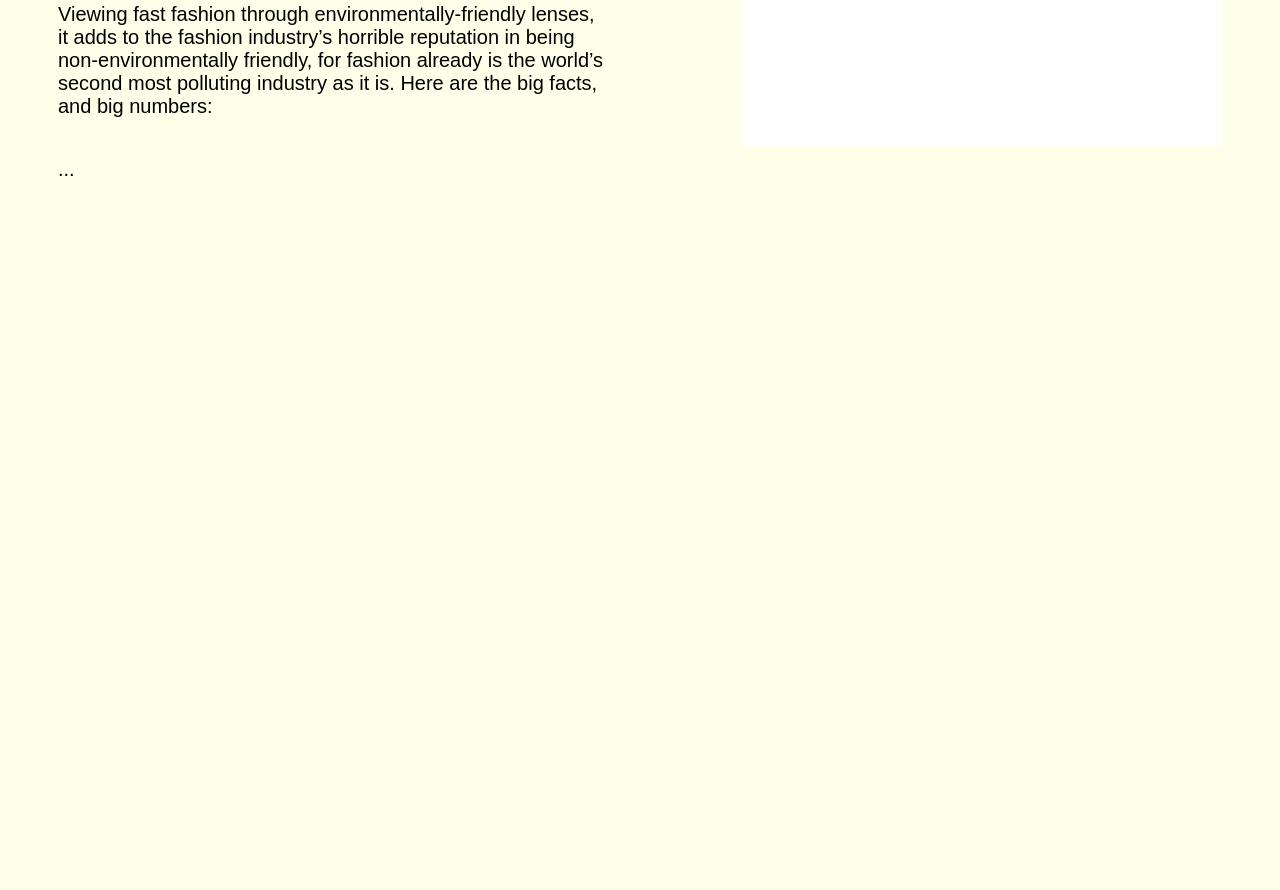
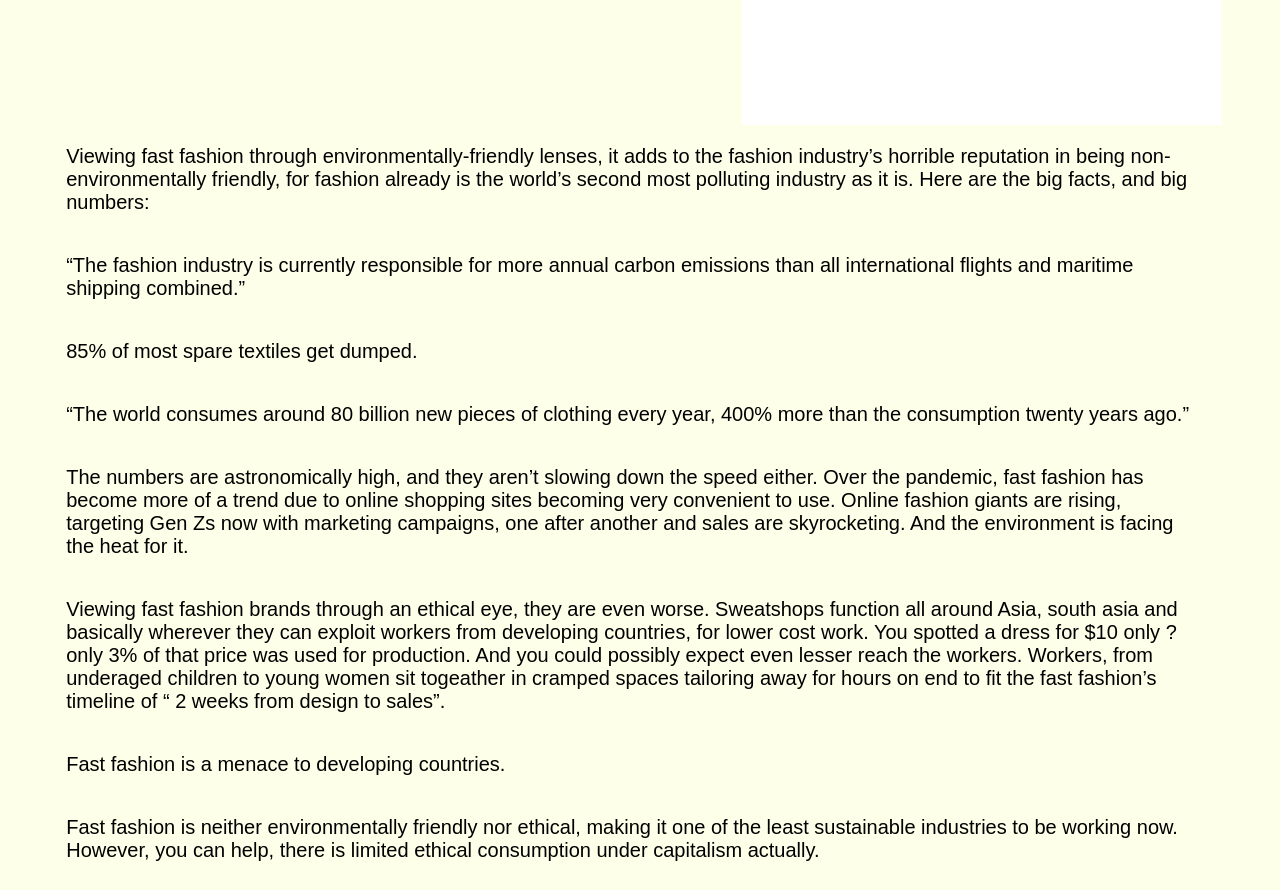
Before and after one commit to Ho-Jun-An/Ecosite, a plain HTML site: page articles/fastFashionAnEpidemic.html in a window 1280 px wide. Shown: the part 413-1303 px from the top of the page. Before the commit the page ends 800 px from the top, so only its background shows below. Drawn offline with Linux system fonts and the light colour scheme; a web font is replaced by a local one.

Commit message:
Updated Articles

```diff
--- a/articles/articles.css
+++ b/articles/articles.css
@@ -1,3 +1,9 @@
+.article-container {
+    display: flex;
+    flex-direction: column;
+    align-items: center;
+}
+
 .article-content-main {
     display: flex;
     justify-content: center;
@@ -23,6 +29,13 @@
     margin-right: 10px;
 }
 
+.article-text-outer {
+    font-size: 20px;
+    font-family: 'Arial Rounded MT', sans-serif;
+    width: 90%;
+    margin-right: 10px;
+}
+
 .article-image {
     max-height: 500px;
     margin-top: 50px;
--- a/articles/fastFashionAnEpidemic.html
+++ b/articles/fastFashionAnEpidemic.html
@@ -20,7 +20,7 @@
 </script>
 
 <body style="background-color: #feffe9">
-    <article>
+    <article class="article-container">
         <section class="article-content-main">
             <section class="article-content">
                 <h1 class="article-title">
@@ -28,28 +28,44 @@
                 </h1>
 
                 <p class="article-text">
-                    Every minute you reload Shein, about 10 new items appear on your screen. That is
-                    because on average, Shein uploads over 5000 new items every day. Five thousand!
-                    That is 5000 types of garments being manufactured daily in sweatshops that pay
-                    low wages to workers. Nothing about Fast fashion brands are ethical nor
-                    sustainable at all, but it has managed to stick to us with its cheap prices and quick
-                    production of trendy clothing.
-                </p>
-
-                <p class="article-text">
-                    Viewing fast fashion through environmentally-friendly lenses, it adds to the fashion
-                    industry’s horrible reputation in being non-environmentally friendly, for fashion
-                    already is the world’s second most polluting industry as it is. Here are the big facts,
-                    and big numbers:
-                </p>
-
-                <p class="article-text">
-                    ...
+                    Every minute you reload Shein, about 10 new items appear on your screen. That is because on average, Shein uploads over 5000 new items every day. Five thousand! That is 5000 types of garments being manufactured daily in sweatshops that pay low wages to workers. Nothing about Fast fashion brands are ethical nor sustainable at all, but it has managed to stick to us with its cheap prices and quick production of trendy clothing.
                 </p>
             </section>
 
             <img class="article-image" src="article-images/placeholder.png">
         </section>
+
+        <p class="article-text-outer">
+            Viewing fast fashion through environmentally-friendly lenses, it adds to the fashion industry’s horrible reputation in being non-environmentally friendly, for fashion already is the world’s second most polluting industry as it is. Here are the big facts, and big numbers:
+        </p>
+
+        <p class="article-text-outer">
+            “The fashion industry is currently responsible for more annual carbon emissions than all international flights and maritime shipping combined.”
+        </p>
+
+        <p class="article-text-outer">
+            85% of most spare textiles get dumped.
+        </p>
+
+        <p class="article-text-outer">
+            “The world consumes around 80 billion new pieces of clothing every year, 400% more than the consumption twenty years ago.”
+        </p>
+
+        <p class="article-text-outer">
+            The numbers are astronomically high, and they aren’t slowing down the speed either. Over the pandemic, fast fashion has become more of a trend due to online shopping sites becoming very convenient to use. Online fashion giants are rising, targeting Gen Zs now with marketing campaigns, one after another and sales are skyrocketing. And the environment is facing the heat for it.
+        </p>
+
+        <p class="article-text-outer">
+            Viewing fast fashion brands through an ethical eye, they are even worse. Sweatshops function all around Asia, south asia and basically wherever they can exploit workers from developing countries, for lower cost work. You spotted a dress for $10 only ? only 3% of that price was used for production. And you could possibly expect even lesser reach the workers. Workers, from underaged children to young women sit togeather in cramped spaces tailoring away for hours on end to fit the fast fashion’s timeline of “ 2 weeks from design to sales”.
+        </p>
+
+        <p class="article-text-outer">
+            Fast fashion is a menace to developing countries.
+        </p>
+
+        <p class="article-text-outer">
+            Fast fashion is neither environmentally friendly nor ethical, making it one of the least sustainable industries to be working now. However, you can help, there is limited ethical consumption under capitalism actually.
+        </p>
     </article>
 
     <button class="back-button" onclick="goBack()">&#60;</button>
```
Also changed, not shown: articles/sustainabilityInOurGeneration.html (+10 -15 lines).
